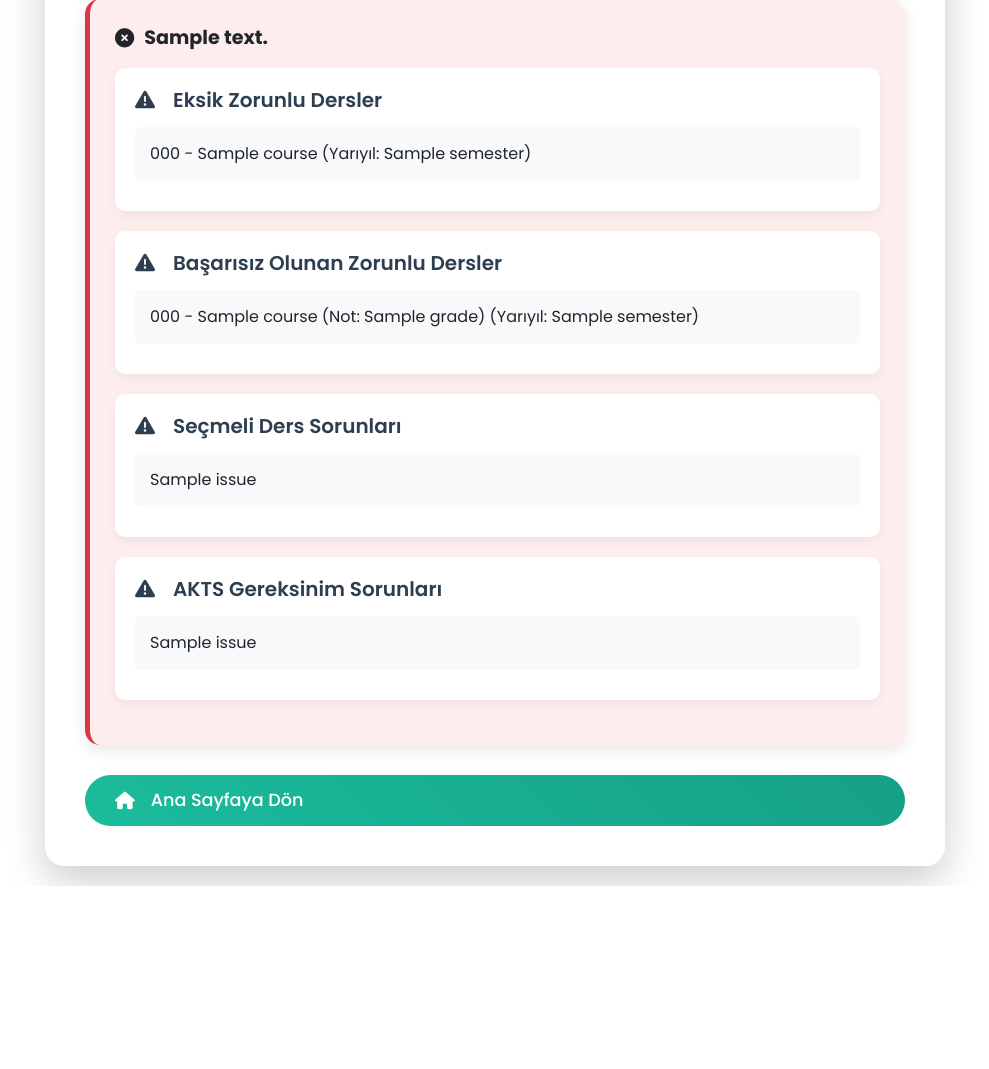
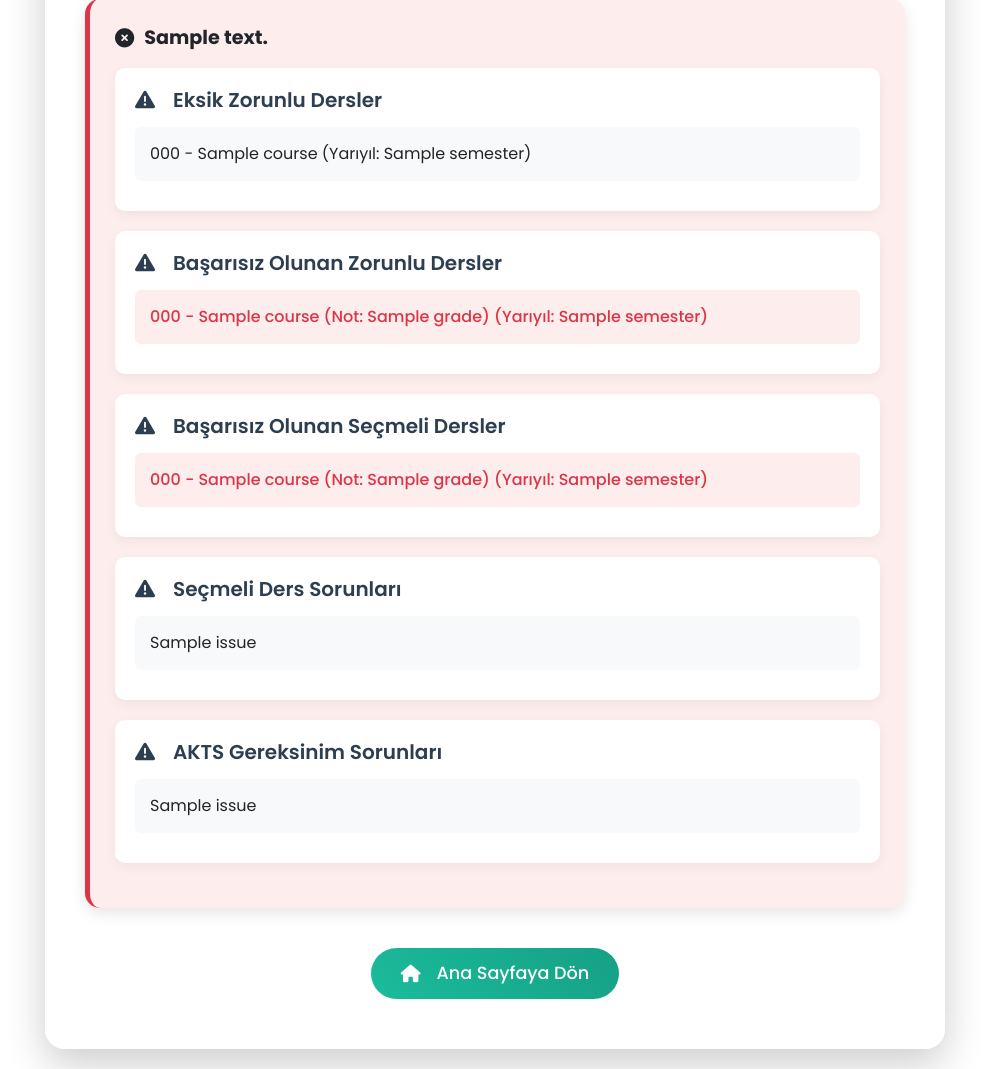
Before and after one commit to d-abuanza/Transcript_Analyzer_LLM, a Flask app: template templates/result.html in a window 1280 px wide. Shown: the part 301-1370 px from the top of the page, without its empty margins (145-1134 px from the left). Before the commit the page ends 1187 px from the top, so only its background shows below. Run offline with Flask 2, Linux system fonts and the light colour scheme; the template is opened without the code that fills it: most values are stand-ins (such as "Sample title", 1, 10 or a date in 2020); some libraries are stand-ins or nearby versions.

Commit message:
Update result.html

```diff
--- a/templates/result.html
+++ b/templates/result.html
@@ -8,6 +8,10 @@
     <link href="https://cdn.jsdelivr.net/npm/bootstrap@5.3.0/dist/css/bootstrap.min.css" rel="stylesheet">
     <!-- Font Awesome -->
     <link href="https://cdnjs.cloudflare.com/ajax/libs/font-awesome/6.4.0/css/all.min.css" rel="stylesheet">
+    <!-- Poppins Font -->
+    <link href="https://fonts.googleapis.com/css2?family=Poppins:wght@400;500;600;700&display=swap" rel="stylesheet">
+    <!-- html2pdf.js لتحميل النتائج كملف PDF -->
+    <script src="https://cdnjs.cloudflare.com/ajax/libs/html2pdf.js/0.10.1/html2pdf.bundle.min.js"></script>
     <style>
         body {
             background: #ffffff;
@@ -38,6 +42,15 @@
             color: #2c3e50;
             font-weight: 600;
             margin-bottom: 10px;
+        }
+        h4 {
+            color: #34495e;
+            font-weight: 600;
+            margin-top: 20px;
+            margin-bottom: 15px;
+            display: flex;
+            align-items: center;
+            gap: 8px;
         }
         .gpa-section {
             background: #f8f9fa;
@@ -101,6 +114,13 @@
             align-items: center;
             gap: 10px;
         }
+        .semester-card {
+            background: #f8f9fa;
+            border-radius: 10px;
+            padding: 15px;
+            margin-bottom: 15px;
+            box-shadow: 0 2px 8px rgba(0, 0, 0, 0.05);
+        }
         .list-group-item {
             border: none;
             border-radius: 8px;
@@ -111,6 +131,14 @@
         }
         .list-group-item:hover {
             background: #e9ecef;
+        }
+        .failed-course {
+            background: #fdeded;
+            color: #dc3545;
+            font-weight: 500;
+        }
+        .failed-course:hover {
+            background: #f8d7da;
         }
         .btn-primary {
             background: linear-gradient(45deg, #1abc9c, #16a085);
@@ -123,7 +151,7 @@
             display: flex;
             align-items: center;
             gap: 8px;
-            margin: 0 auto;
+            margin: 10px auto;
         }
         .btn-primary:hover {
             background: linear-gradient(45deg, #16a085, #1abc9c);
@@ -137,6 +165,10 @@
             padding: 10px 20px;
             font-size: 1rem;
             transition: all 0.3s ease;
+            display: flex;
+            align-items: center;
+            gap: 8px;
+            margin: 10px auto;
         }
         .btn-secondary:hover {
             background: linear-gradient(45deg, #5a6268, #6c757d);
@@ -156,11 +188,15 @@
             h1 {
                 font-size: 1.8rem;
             }
+            .btn-primary, .btn-secondary {
+                font-size: 0.9rem;
+                padding: 10px 20px;
+            }
         }
     </style>
 </head>
 <body>
-    <div class="container">
+    <div class="container" id="result-container">
         <h1><i class="fas fa-clipboard-list icon"></i> Transkript Analiz Sonuçları</h1>
 
         <!-- Genel Not Ortalaması -->
@@ -195,7 +231,23 @@
                         <h5><i class="fas fa-exclamation-triangle icon"></i> Başarısız Olunan Zorunlu Dersler</h5>
                         <ul class="list-group">
                             {% for course in extracted_data.failed_mandatory %}
-                                <li class="list-group-item">{{ course.code }} - {{ course.name }} (Not: {{ course.grade }}) (Yarıyıl: {{ course.semester }})</li>
+                                <li class="list-group-item failed-course">
+                                    {{ course.code }} - {{ course.name }} (Not: {{ course.grade }}) (Yarıyıl: {{ course.semester }})
+                                    {% if course.grade == "YZ" %} - (Geçersiz: Ders tamamlanmadı) {% endif %}
+                                </li>
+                            {% endfor %}
+                        </ul>
+                    </div>
+                {% endif %}
+                {% if extracted_data.failed_electives %}
+                    <div class="issue-card">
+                        <h5><i class="fas fa-exclamation-triangle icon"></i> Başarısız Olunan Seçmeli Dersler</h5>
+                        <ul class="list-group">
+                            {% for course in extracted_data.failed_electives %}
+                                <li class="list-group-item failed-course">
+                                    {{ course.code }} - {{ course.name }} (Not: {{ course.grade }}) (Yarıyıl: {{ course.semester }})
+                                    {% if course.grade == "YZ" %} - (Geçersiz: Ders tamamlanmadı) {% endif %}
+                                </li>
                             {% endfor %}
                         </ul>
                     </div>
@@ -226,17 +278,24 @@
                         <p>Genel not ortalaması ({{ extracted_data.gpa }}) gerekli minimum seviyenin (2.50) altında.</p>
                     </div>
                 {% endif %}
+            {% else %}
+                <!-- رسالة توجيهية عند النجاح -->
+                <div class="issue-card">
+                    <h5><i class="fas fa-info-circle icon"></i> Bilgilendirme</h5>
+                    <p>Tüm derslerinizi başarıyla tamamladınız ve AKTS gereksinimlerini karşıladınız. Mezuniyet için danışmanınızla iletişime geçerek resmi işlemleri tamamlayabilirsiniz.</p>
+                </div>
             {% endif %}
         </div>
 
+        <!-- أزرار التنقل -->
+        <div class="d-flex justify-content-center">
+            <a href="/" class="btn btn-primary">
+                <i class="fas fa-home icon"></i> Ana Sayfaya Dön
+            </a>
+        </div>
+    </div>
 
-        <a href="/" class="btn btn-primary">
-            <i class="fas fa-home icon"></i> Ana Sayfaya Dön
-        </a>
-    </div>
     <!-- Bootstrap JS -->
     <script src="https://cdn.jsdelivr.net/npm/bootstrap@5.3.0/dist/js/bootstrap.bundle.min.js"></script>
-    <!-- Poppins Font -->
-    <link href="https://fonts.googleapis.com/css2?family=Poppins:wght@400;500;600;700&display=swap" rel="stylesheet">
 </body>
 </html>
```
